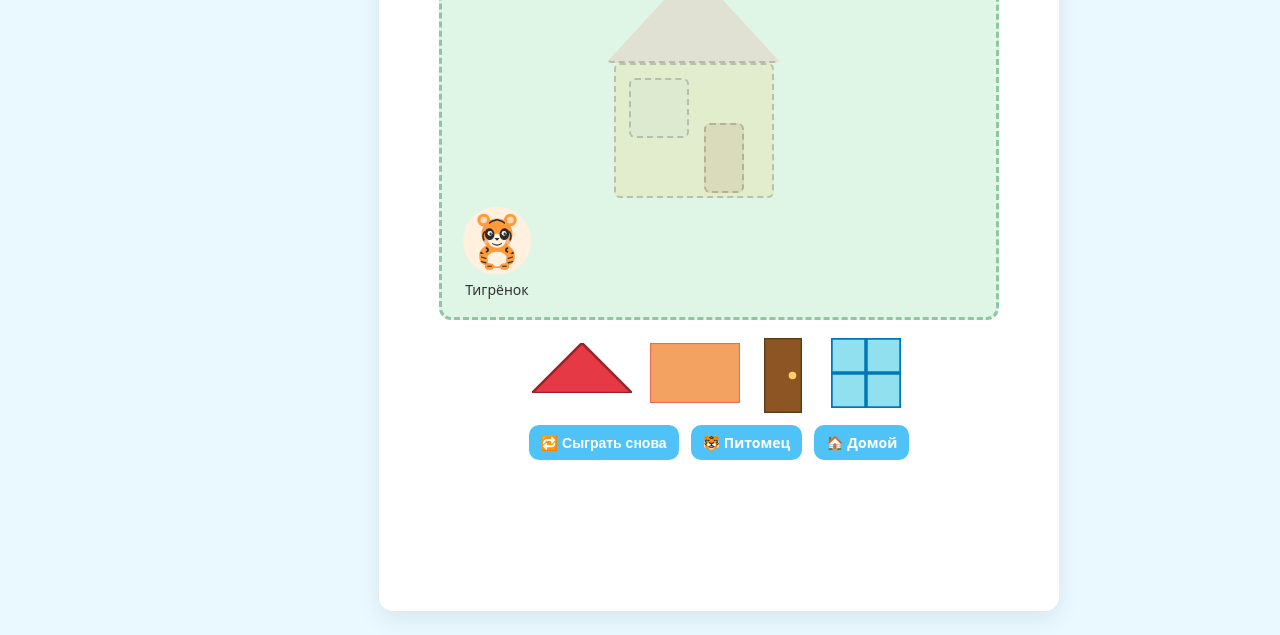
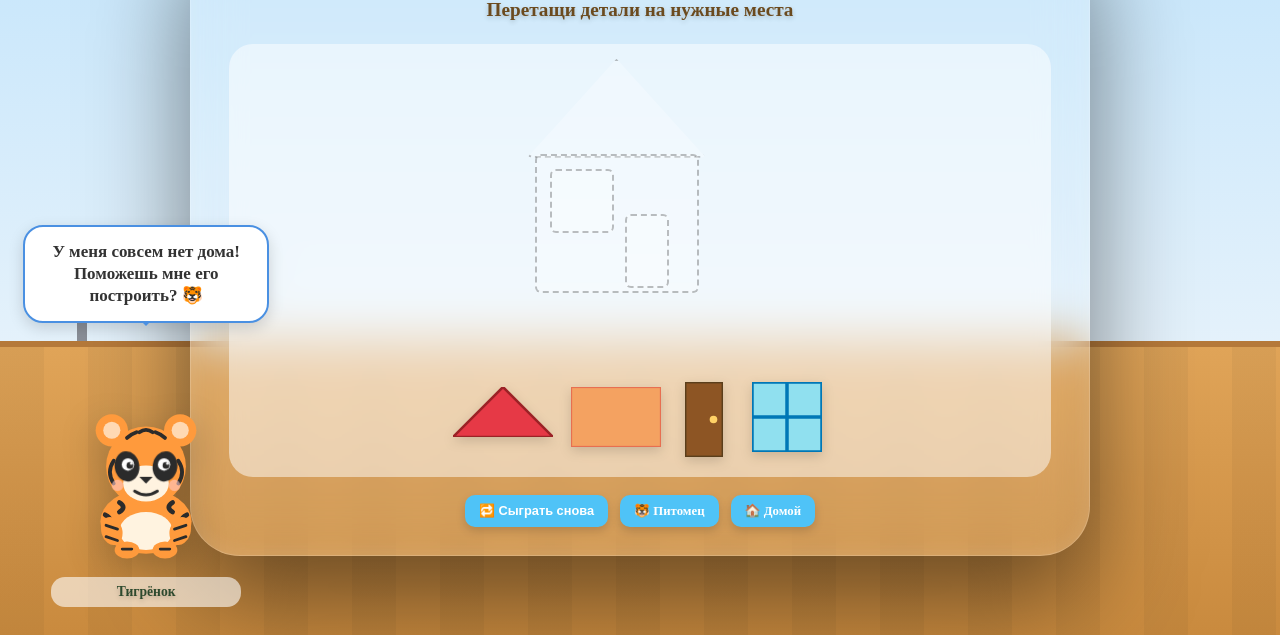
Before and after one commit to HOADF/kids-career-world, a plain HTML site: page games/builder/builder-game.html in a window 1280 px wide. Shown: the part 165-800 px from the top of the page. Drawn offline with Linux system fonts and the light colour scheme.

Commit message:
Убрана круглая "медаль"-подложка у питомцев в играх; Строитель переведён на общий каркас
pet-factory.js: assemblePet() получил options.includeBackdrop (по
умолчанию true — старые экраны без своей сцены, например карточка
результата теста, не меняются). games/engine/game-shell.js теперь
всегда вызывает его с includeBackdrop:false — внутри полноценной
сцены-биома цветной круг-"медаль" позади питомца выглядел как будто
питомец сидит в кружке поверх фона, а не стоит в сцене. Это разом
чинит вид питомца в играх police/doctor/scientist (общий каркас) и,
отдельной точечной правкой, у Пандочки в artist-game.js (перевод
прямого вызова assemblePet на общий createPetStage).

Строитель (Тигрёнок) был самой старой игрой на сайте и ещё не
соответствовал общему стандарту: ни сцены-фона, ни реплик по ходу
игры — только один текст в самом конце. Теперь у него полноэкранная
сцена стройки (кран и штабель силуэтом, охра — цвет здания с карты)
и постоянное облачко, которое комментирует каждую верно/неверно
поставленную деталь, а не только финал. Сама механика drag-and-drop
и поддержка касаний не менялась. Старый builder-game.css удалён —
не используется (заменён на builder-style.css + общий game-shell.css).

```diff
--- a/games/builder/builder-game.css
+++ /dev/null
@@ -1,165 +0,0 @@
-:root{
-  --bg:#eaf9ff;
-  --card:#fff;
-  --accent:#4fc3f7;
-  --good:#2e7d32;
-}
-
-.game-level {
-  font-size: 16px;
-  color: #555;
-  margin-bottom: 12px;
-}
-
-
-*{box-sizing:border-box;margin:0;padding:0}
-
-body{
-  font-family: "Nunito", system-ui, -apple-system, "Segoe UI", Roboto, "Helvetica Neue", Arial;
-  background:var(--bg);
-  display:flex;
-  justify-content:center;
-  padding:24px;
-  min-height:100vh;
-}
-
-.game-card{
-  width:680px;
-  max-width:calc(100% - 32px);
-  background:var(--card);
-  border-radius:14px;
-  padding:20px;
-  box-shadow:0 8px 24px rgba(0,0,0,0.08);
-  text-align:center;
-}
-
-/* Кнопки действия/навигации — единый ряд внизу карточки (.controls-row) */
-.nav-btn{
-  background:var(--accent);
-  color:#fff;
-  padding:10px 14px;
-  border-radius:10px;
-  text-decoration:none;
-  font-weight:700;
-  display:inline-block;
-  border:none;
-  cursor:pointer;
-}
-.nav-btn.small{ padding:8px 12px; font-size:14px; }
-.nav-btn:hover{ transform:translateY(-3px); }
-
-/* Заголовок */
-.game-title{ margin:8px 0 2px; font-size:24px; }
-.subtitle{ color:#444; margin-bottom:16px; }
-
-/* Поле */
-#playground{
-  position:relative;
-  width:560px;
-  max-width:100%;
-  height:360px;
-  margin:0 auto 18px;
-  background:#dff5e5;
-  border:3px dashed #8fc7a3;
-  border-radius:12px;
-  padding:20px;
-  overflow:hidden;
-}
-
-/* Шаблон домика — центруется в playground */
-/* убираем pointer-events: none чтобы зоны работали, или переопределим ниже */
-#house-template{
-  position:absolute;
-  top:40px;
-  left:50%;
-  transform:translateX(-50%);
-  width:240px;
-  height:240px;
-  /* pointer-events: none;  <-- УБРАЛИ/КОММЕНТИРОВАЛИ */
-}
-
-/* Зоны (пунктирные рамки) */
-.dropzone{
-  position:absolute;
-  border:2px dashed rgba(0,0,0,0.18);
-  background:rgba(255,255,255,0);
-  border-radius:6px;
-  display:flex;
-  align-items:center;
-  justify-content:center;
-  overflow:hidden;
-  transition:border-color .18s, background .18s;
-  pointer-events: auto; /* важная правка — зоны снова интерактивны */
-}
-.dropzone.hover{ border-color:#4caf50; background:rgba(144,238,144,0.12); }
-
-/* когда деталь установлена — контур исчезает */
-.dropzone.filled { border: none; background: transparent; }
-
-/* Зоны сборки домика */
-.dropzone[data-part="roof"] {
-  top: -35px;
-  left: 7px;
-  width: 175px;
-  height: 95px;
-  clip-path: polygon(50% 0%, 100% 100%, 0% 100%);
-  background: rgba(255, 0, 0, 0.08);
-}
-
-.dropzone[data-part="wall"] {
-  top: 60px;
-  left: 15px;
-  width: 160px;
-  height: 135px;
-  background: rgba(255, 165, 0, 0.1);
-}
-
-.dropzone[data-part="door"] {
-  top: 120px;
-  left: 105px;
-  width: 40px;
-  height: 70px;
-  background: rgba(139, 69, 19, 0.1);
-}
-
-.dropzone[data-part="window"] {
-  top: 75px;
-  left: 30px;
-  width: 60px;
-  height: 60px;
-  background: rgba(173, 216, 230, 0.1);
-}
-
-/* Индивидуальные размеры деталей (панель) */
-.part-roof { width: 100px; height: 60px; }
-.part-wall { width: 90px; height: 70px; }
-.part-door { width: 50px; height: 75px; }
-.part-window { width: 80px; height: 70px; }
-
-/* Панель деталей */
-#part{ display:flex; justify-content:center; gap:18px; margin-bottom:12px; flex-wrap:wrap; }
-#part img { object-fit:contain; cursor:grab; user-select:none; }
-
-/* Скрытие оригинала когда установлен */
-.hidden{ display:none !important; }
-
-/* Питомец */
-.pet{ position:absolute; bottom:18px; left:18px; text-align:center; }
-.pet #pet-visual{ width:74px; height:74px; display:block; margin:0 auto; }
-.pet-name{ font-size:14px; color:#333; margin-top:6px; }
-
-/* Статус и контролы */
-#status{ color:var(--good); font-weight:700; margin-top:8px; }
-.controls-row{ display:flex; flex-wrap:wrap; justify-content:center; gap:12px; margin-top:10px; }
-
-/* Адаптив */
-@media (max-width:720px){
-  #playground{ height:320px; }
-  #house-template{ width:200px; height:200px; top:30px; }
-}
-@media (max-width:420px){
-  .controls-row{ gap:8px; }
-  #playground{ height:260px; padding:14px; }
-  #part img{ width:64px; height:64px; }
-}
-/* деплой-триггер 1793524668 */
--- a/games/builder/builder-game.html
+++ b/games/builder/builder-game.html
@@ -1,64 +1,63 @@
-<!doctype html>
+<!DOCTYPE html>
 <html lang="ru">
 <head>
-  <meta charset="utf-8" />
-  <meta name="viewport" content="width=device-width,initial-scale=1" />
-  <title>Построй домик</title>
-  <link rel="stylesheet" href="builder-game.css">
+    <meta charset="UTF-8">
+    <meta name="viewport" content="width=device-width, initial-scale=1.0">
+    <title>Уровень 1 — Тигрёнок-строитель</title>
     <meta name="game-level" content="1">
     <meta name="age-range" content="5–8">
     <meta name="game-title" content="Построй домик">
-  <meta name="game-description" content="Собери домик из деталей — игра для малышей.">
-
+    <meta name="game-description" content="Перетащи детали (крыша, стена, дверь, окно) на нужные места — построй домик для Тигрёнка.">
+    <link rel="stylesheet" href="../../animations.css">
+    <link rel="stylesheet" href="../engine/game-shell.css">
+    <link rel="stylesheet" href="builder-style.css">
 </head>
 <body>
-  <h2 class="game-level">Уровень 1 (5–8 лет)</h2>
 
-  <div class="game-card">
+<div class="habitat-scene">
+    <div class="habitat-layer habitat-layer-sky"></div>
+    <div class="habitat-ground"></div>
+</div>
 
-    <h1 class="game-title">🧱 Построй домик</h1>
-    <p class="subtitle">Перетащи детали на нужные места</p>
+<div class="pet-stage no-perch">
+    <div id="pet-visual" class="character-pet"></div>
+    <div id="speech-bubble" class="bubble">У меня совсем нет дома! Поможешь мне его построить? 🐯</div>
+    <p class="pet-name-tag">Тигрёнок</p>
+</div>
 
-    <!-- Игровая площадка -->
+<div class="ui-layer">
+    <section class="glass-card game-card">
+        <h1>🧱 Построй домик</h1>
+        <p style="margin: -8px 0 18px; color: #6b4a1e; font-weight: 600;">Перетащи детали на нужные места</p>
+
+        <div class="game-content">
+            <div class="build-area">
                 <div id="playground" aria-label="Площадка для сборки">
                     <div id="house-template" aria-hidden="true">
-        <!-- зоны принимают только свою деталь по data-part -->
                         <div class="dropzone" data-part="roof"></div>
                         <div class="dropzone" data-part="wall"></div>
                         <div class="dropzone" data-part="door"></div>
                         <div class="dropzone" data-part="window"></div>
                     </div>
-
-      <div class="pet" aria-hidden="true">
-        <!-- Питомец собирается движком слоёв (pet-factory.js) -->
-        <div id="pet-visual"></div>
-        <div class="pet-name">Тигрёнок</div>
-      </div>
                 </div>
 
-    <!-- Панель деталей: используем файлы из папки images в games/builder/images/ -->
-    <div id="part">
+                <div class="tray-row" id="part">
                     <img src="images/roof.svg" data-part="roof" draggable="true" alt="Крыша" class="part-roof">
                     <img src="images/wall.svg" data-part="wall" draggable="true" alt="Стена" class="part-wall">
                     <img src="images/door.svg" data-part="door" draggable="true" alt="Дверь" class="part-door">
                     <img src="images/window.svg" data-part="window" draggable="true" alt="Окно" class="part-window">
                 </div>
+            </div>
+        </div>
 
-
-    <p id="status" class="hidden">🎉 Отлично! Дом готов!</p>
-
-    <!-- Все кнопки игры (действие + навигация, пути к корню: ../../)
-         собраны в один ряд внизу карточки, без дублирующей кнопки
-         "На главную" — она вела туда же, куда и "Домой". -->
         <div class="controls-row">
             <button id="restart" class="nav-btn small">🔁 Сыграть снова</button>
             <a href="../../pets-select.html" class="nav-btn small">🐯 Питомец</a>
             <a href="../../city-map.html?done=builder" class="nav-btn small">🏠 Домой</a>
         </div>
-
+    </section>
 </div>
 
-  <!-- JS в той же папке -->
 <script type="module" src="builder-game.js"></script>
 </body>
 </html>
--- a/games/builder/builder-game.js
+++ b/games/builder/builder-game.js
@@ -1,30 +1,44 @@
-// builder-game.js
-import { assemblePet } from '../../pet-factory.js';
+// Игра "Построй домик" — Тигрёнок на стройке (раздел 4, игра №2
+// плана ПЛАН_2 — старейшая игра на сайте). Переведена на общий каркас
+// games/engine/game-shell.js: теперь у Тигрёнка есть своя сцена-стройка
+// и постоянное облачко, которое комментирует каждую деталь (а не
+// молчит до самого конца, как раньше). Сама механика drag-and-drop
+// (мышь) + touch (палец) не менялась — она и так была написана
+// аккуратно.
+
+import { createPetStage, variedPhrases } from '../engine/game-shell.js';
 
 document.addEventListener('DOMContentLoaded', () => {
-  const parts = document.querySelectorAll('#part img');   // панель деталей
-  const zones = document.querySelectorAll('.dropzone');   // приёмные зоны
-  const status = document.getElementById('status');
+    const pet = createPetStage('builder');
+    const parts = document.querySelectorAll('#part img');
+    const zones = document.querySelectorAll('.dropzone');
     const restart = document.getElementById('restart');
-  const petVisual = document.getElementById('pet-visual');
 
-  // Питомец собирается движком слоёв, а не берётся из файла картинки —
-  // так он есть всегда, даже если SVG-арт зверька ещё не нарисован.
-  if (petVisual) {
-    petVisual.innerHTML = assemblePet('builder');
-  }
+    const sayGreeting = variedPhrases([
+        'У меня совсем нет дома! Поможешь мне его построить? 🐯',
+        'Нужно собрать домик по кусочкам! Готов помочь?',
+    ]);
+    const sayCorrect = variedPhrases([
+        'Вот это я понимаю, дом!',
+        'Отлично, прямо по чертежу!',
+        'Так держать, строитель!',
+        'Класс, подходит идеально!',
+    ]);
+    const sayWrong = variedPhrases([
+        'Хм, не сюда — это не та деталь.',
+        'Подожди, здесь должно быть другое.',
+        'Не подходит, попробуй другую деталь.',
+    ]);
+    const sayDone = 'Ура! Вот это дом! Спасибо тебе огромное! 🐯🏠';
 
     let placed = 0;
     let draggedPart = null; // для тача
 
     // --- dragstart (мышь) ---
     parts.forEach(p => {
-    // обязательно draggable="true" в HTML
         p.addEventListener('dragstart', e => {
             e.dataTransfer.setData('text/plain', p.dataset.part);
-      // для старых браузеров можно также:
             if (e.dataTransfer.setDragImage) {
-        // уменьшенный drag image (по желанию)
                 const img = p.cloneNode(true);
                 img.style.width = '48px';
                 img.style.height = '48px';
@@ -34,7 +48,9 @@ document.addEventListener('DOMContentLoaded', () => {
                 e.dataTransfer.setDragImage(img, 24, 24);
                 setTimeout(() => document.body.removeChild(img), 0);
             }
+            p.classList.add('dragging');
         });
+        p.addEventListener('dragend', () => p.classList.remove('dragging'));
     });
 
     // --- зоны: мышь ---
@@ -56,30 +72,29 @@ document.addEventListener('DOMContentLoaded', () => {
         p.addEventListener('touchstart', e => {
             draggedPart = p;
             p.classList.add('dragging');
-      // блокируем скролл во время таска (passive:false в слушателе)
             e.preventDefault();
-    }, {passive: false});
+        }, { passive: false });
 
         p.addEventListener('touchend', e => {
             if (!draggedPart) return;
-      // определяем элемент под пальцем
             const touch = e.changedTouches[0];
             const el = document.elementFromPoint(touch.clientX, touch.clientY);
             const zone = el && (el.closest ? el.closest('.dropzone') : null);
             if (zone) placePart(zone, draggedPart.dataset.part);
             draggedPart.classList.remove('dragging');
             draggedPart = null;
-    }, {passive: false});
+        }, { passive: false });
     });
 
     // --- установка детали ---
     function placePart(zone, partType) {
         if (!partType) return;
         const want = zone.dataset.part;
+
         if (partType !== want) {
-      // неверная деталь — краткая подсветка
             zone.classList.add('wrong');
             setTimeout(() => zone.classList.remove('wrong'), 350);
+            pet.say(sayWrong());
             return;
         }
         if (zone.querySelector('[data-part-clone]')) return; // уже что-то есть
@@ -98,17 +113,23 @@ document.addEventListener('DOMContentLoaded', () => {
         zone.appendChild(clone);
         zone.classList.add('filled');
 
-    orig.classList.add('hidden'); // скрываем оригинал
+        orig.classList.add('hidden');
         placed++;
-    if (placed === zones.length) status.classList.remove('hidden');
+
+        if (placed === zones.length) {
+            pet.say(sayDone);
+        } else {
+            pet.say(sayCorrect());
+        }
     }
 
-  // --- перезапуск ---
+    pet.say(sayGreeting());
+
     restart.addEventListener('click', () => {
-    zones.forEach(z => { z.innerHTML = ''; z.classList.remove('filled','hover','wrong'); });
-    parts.forEach(p => p.classList.remove('hidden','dragging'));
-    status.classList.add('hidden');
+        zones.forEach(z => { z.innerHTML = ''; z.classList.remove('filled', 'hover', 'wrong'); });
+        parts.forEach(p => p.classList.remove('hidden', 'dragging'));
         placed = 0;
         draggedPart = null;
+        pet.say(sayGreeting());
     });
 });
--- /dev/null
+++ b/games/builder/builder-style.css
@@ -0,0 +1,127 @@
+/* Игра "Построй домик" — Тигрёнок на стройке.
+   Общий каркас страницы подключён из ../engine/game-shell.css.
+   Раньше у этой игры не было полноэкранной сцены вообще (просто
+   белая страница с маленькой карточкой) — теперь она приведена к
+   тому же стандарту, что и остальные игры: сцена-стройка на весь
+   экран + Тигрёнок в ней комментирует каждый ход, а не молчит до
+   самого конца. */
+
+html, body {
+    background: #FBE9D0;
+}
+
+.habitat-layer-sky {
+    background: linear-gradient(180deg, #BFE3FB 0%, #E8F3FB 70%);
+}
+
+/* Силуэт стройки на горизонте — кран и штабель кирпичей, чистым CSS. */
+.habitat-layer-sky::before {
+    content: '';
+    position: absolute;
+    left: 6%;
+    bottom: 0;
+    width: 10px;
+    height: 46%;
+    background: #8a8f98;
+}
+
+.habitat-layer-sky::after {
+    content: '';
+    position: absolute;
+    left: 6%;
+    bottom: 44%;
+    width: 180px;
+    height: 10px;
+    background: #8a8f98;
+}
+
+.habitat-ground {
+    background:
+        repeating-linear-gradient(90deg, rgba(0, 0, 0, 0.04) 0 44px, transparent 44px 88px),
+        linear-gradient(180deg, #E0A458 0%, #C98A3E 100%);
+    border-top: 6px solid #B5793A;
+}
+
+.build-area {
+    position: relative;
+    flex: 1 1 100%;
+    min-width: 280px;
+    display: flex;
+    flex-direction: column;
+    align-items: center;
+    gap: 18px;
+    background: rgba(255, 255, 255, 0.5);
+    border-radius: 24px;
+    padding: 20px;
+    box-sizing: border-box;
+}
+
+#playground {
+    position: relative;
+    width: 320px;
+    max-width: 100%;
+    height: 300px;
+    margin: 0 auto;
+}
+
+#house-template {
+    position: absolute;
+    top: 30px;
+    left: 50%;
+    transform: translateX(-50%);
+    width: 240px;
+    height: 240px;
+}
+
+.dropzone {
+    position: absolute;
+    border: 2px dashed rgba(0, 0, 0, 0.25);
+    background: rgba(255, 255, 255, 0.25);
+    border-radius: 6px;
+    display: flex;
+    align-items: center;
+    justify-content: center;
+    overflow: hidden;
+    transition: border-color 0.18s, background 0.18s;
+}
+
+.dropzone.hover { border-color: #2e7d32; background: rgba(144, 238, 144, 0.2); }
+.dropzone.filled { border: none; background: transparent; }
+.dropzone.wrong { border-color: #c94c4c; background: rgba(201, 76, 76, 0.2); }
+
+.dropzone[data-part="roof"] {
+    top: -35px; left: 7px; width: 175px; height: 95px;
+    clip-path: polygon(50% 0%, 100% 100%, 0% 100%);
+}
+.dropzone[data-part="wall"] { top: 60px; left: 15px; width: 160px; height: 135px; }
+.dropzone[data-part="door"] { top: 120px; left: 105px; width: 40px; height: 70px; }
+.dropzone[data-part="window"] { top: 75px; left: 30px; width: 60px; height: 60px; }
+
+.part-roof { width: 100px; height: 60px; }
+.part-wall { width: 90px; height: 70px; }
+.part-door { width: 50px; height: 75px; }
+.part-window { width: 80px; height: 70px; }
+
+.tray-row {
+    display: flex;
+    justify-content: center;
+    gap: 18px;
+    flex-wrap: wrap;
+}
+
+.tray-row img {
+    object-fit: contain;
+    cursor: grab;
+    user-select: none;
+    filter: drop-shadow(0 4px 6px rgba(0, 0, 0, 0.15));
+    transition: transform 0.15s;
+}
+
+.tray-row img:hover { transform: translateY(-3px) scale(1.04); }
+.tray-row img.dragging { opacity: 0.5; }
+
+@media (max-width: 760px) {
+    #playground { height: 260px; }
+    #house-template { width: 200px; height: 200px; top: 25px; }
+    .tray-row img { width: 56px !important; height: 56px !important; }
+}
--- a/games/engine/game-shell.js
+++ b/games/engine/game-shell.js
@@ -25,8 +25,13 @@ export function createPetStage(petType, options = {}) {
     const petVisual = document.getElementById(petVisualId);
     const bubble = document.getElementById(bubbleId);
 
+    // includeBackdrop:false — убирает цветную "медаль"-подложку позади
+    // питомца (см. комментарий в pet-factory.js): она задумана для
+    // старой плоской карточки результата теста без своей сцены, а
+    // здесь, внутри полноценной сцены-биома, с ней питомец выглядел бы
+    // как сидящий в кружке поверх фона, а не стоящий в сцене.
     if (petVisual) {
-        petVisual.innerHTML = assemblePet(petType, options.markType || null);
+        petVisual.innerHTML = assemblePet(petType, options.markType || null, { includeBackdrop: false });
     }
 
     function say(text) {
--- a/pet-factory.js
+++ b/pet-factory.js
@@ -5,16 +5,33 @@ import { petAssets } from './config.js';
 // config.js (petAssets.marks) не удалён — просто сейчас по умолчанию
 // ничего не накладывается. Если понадобится вернуть — вызвать
 // assemblePet(type, 'heart') или 'star' явно.
-export function assemblePet(type, markType = null) {
+//
+// options.includeBackdrop (по умолчанию true) — см. комментарий у
+// самой переменной backdrop ниже: эту "медаль"-подложку нужно
+// ПОЛНОСТЬЮ убирать, когда питомец показывается внутри полноценной
+// сцены-биома (страницы мини-игр на каркасе games/engine/game-shell —
+// см. его createPetStage, который сам вызывает assemblePet с
+// includeBackdrop:false). На старых экранах без своей сцены (карточка
+// результата теста в script.js) поведение по умолчанию не меняется.
+export function assemblePet(type, markType = null, options = {}) {
+    const includeBackdrop = options.includeBackdrop !== false;
+
     // Фон (если для питомца нарисован) рисуется первым слоем — и
     // попадает в тот же SVG, что и сам питомец, значит показывается
     // вместе с ним, в каком бы месте сайта assemblePet() ни вызвали.
     const background = petAssets.backgrounds[type] || "";
     // Подложка-"медальон" под питомцем — мягкий цветной круг позади
-    // тела. Без неё светлые питомцы (панда, зайчонок) сливаются с
-    // белой/светлой карточкой результата — на любом фоне карточки
-    // питомец теперь виден за счёт собственного контрастного круга.
-    const backdrop = petAssets.backdrops[type] || petAssets.backdrops['artist'] || "";
+    // тела. Задумана для СТАРОЙ плоской карточки результата теста, где
+    // у питомца вообще нет своего фона — там светлые питомцы (панда,
+    // зайчонок) сливались с белой карточкой, и круг был нужен как
+    // контрастная подложка. Внутри полноценной сцены-биома (все
+    // страницы мини-игр) этот же круг выглядит наоборот плохо — питомец
+    // кажется "сидящим в кружке"-медальоне поверх нарисованной сцены,
+    // а не стоящим в ней. Поэтому на страницах игр эта подложка
+    // отключается через includeBackdrop:false (см. выше).
+    const backdrop = includeBackdrop
+        ? (petAssets.backdrops[type] || petAssets.backdrops['artist'] || "")
+        : "";
     const body = petAssets.bodies[type] || petAssets.bodies['artist'];
     const mark = markType ? (petAssets.marks[markType] || "") : "";
     return `
```
Also changed, not shown: games/artist/artist-game.js (+7 -10 lines). Lines whose indentation alone changed are shown as unchanged.
